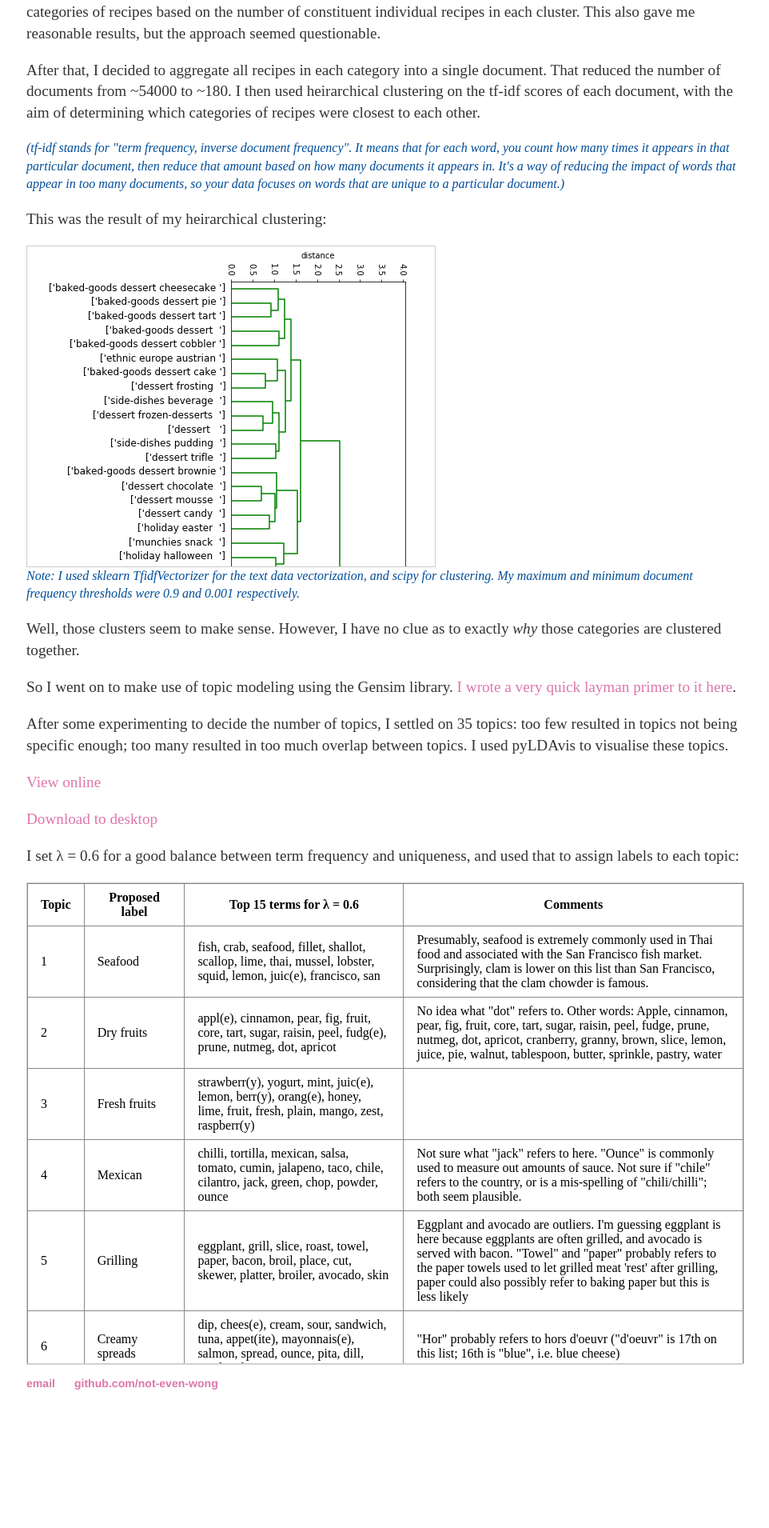
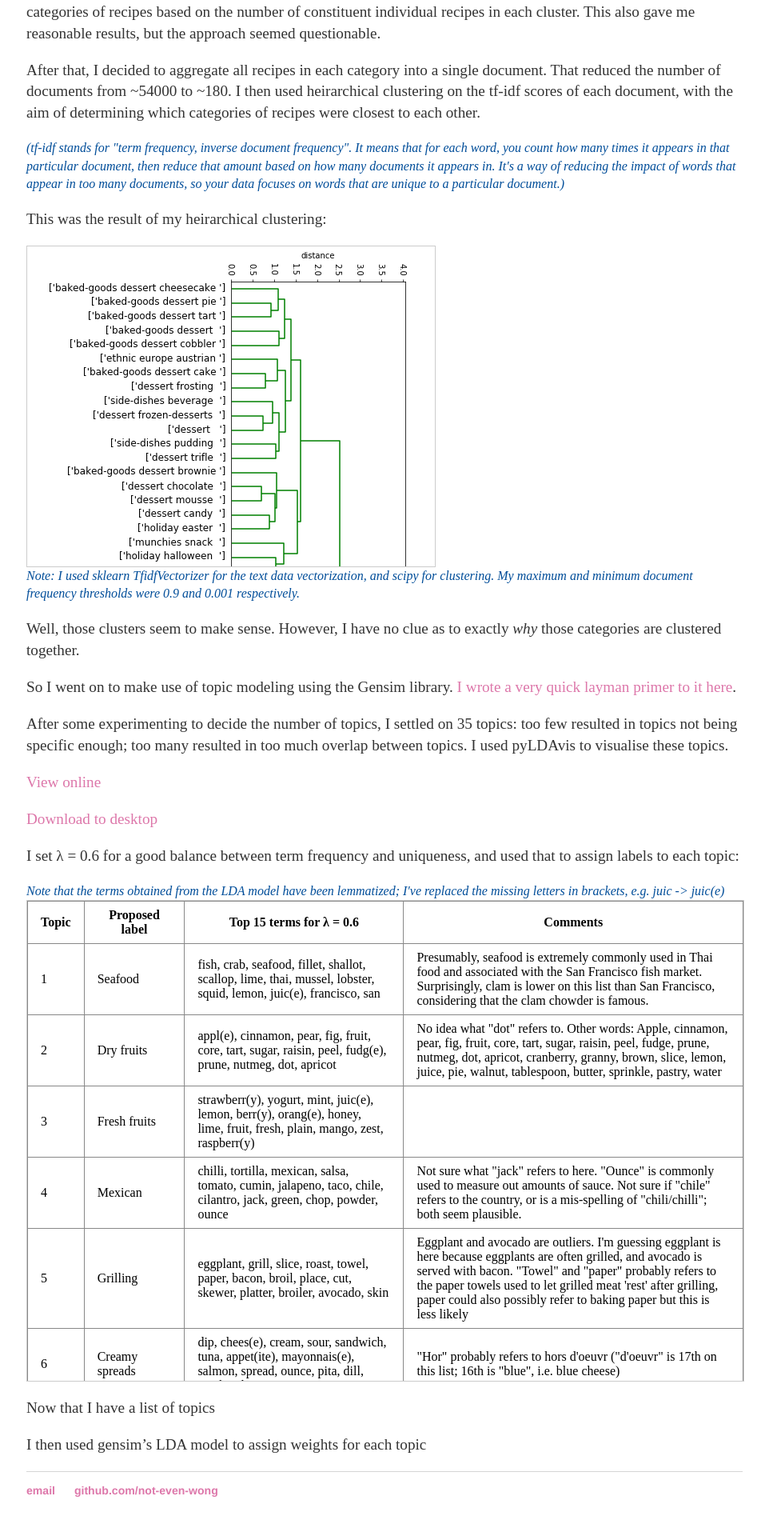
Before and after one commit to not-even-wong/not-even-wong.github.io, a Jekyll site: the page built from _posts/2019-11-12-analysing-similarities-between-recipes-with-topic-modeling.md, in a window 1280 px wide. Shown: the part 1438-3348 px from the top of the page at 80% size, without its empty margins (159-1121 px from the left). Built offline with Jekyll 4.4.1, drawn with Linux system fonts in a browser that asks for light colours.

Commit message:
Update 2019-11-12-analysing-similarities-between-recipes-with-topic-modeling.md

```diff
--- a/_posts/2019-11-12-analysing-similarities-between-recipes-with-topic-modeling.md
+++ b/_posts/2019-11-12-analysing-similarities-between-recipes-with-topic-modeling.md
@@ -54,6 +54,8 @@ After some experimenting to decide the number of topics, I settled on 35 topics:
 <a href="https://raw.githubusercontent.com/not-even-wong/not-even-wong.github.io/master/_posts/20191112/lda35.html">Download to desktop</a>
 
 I set λ = 0.6 for a good balance between term frequency and uniqueness, and used that to assign labels to each topic:
+
+<div class="fineprint">Note that the terms obtained from the LDA model have been lemmatized; I've replaced the missing letters in brackets, e.g. juic -> juic(e)</div>
 
 <div style="height: 600px; width: 100%; border: 1px solid #ccc; overflow:scroll; overflow-x: hidden;">
 <table class="table table-bordered table-hover table-condensed">
@@ -274,3 +276,7 @@ I set λ = 0.6 for a good balance between term frequency and uniqueness, and use
 </tr>
 </tbody></table>
 </div>
+
+Now that I have a list of topics
+
+I then used gensim's LDA model to assign weights for each topic
```
